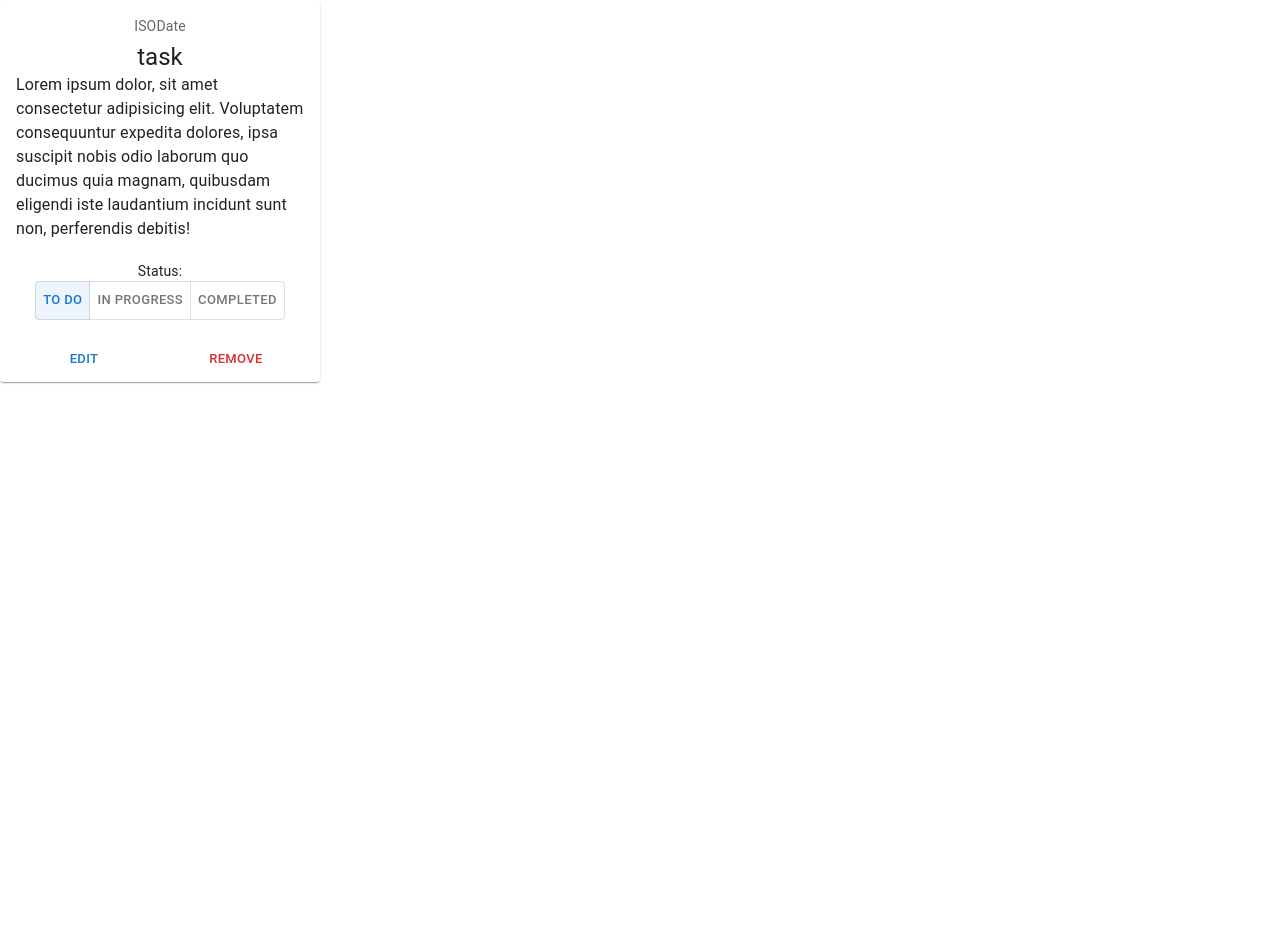
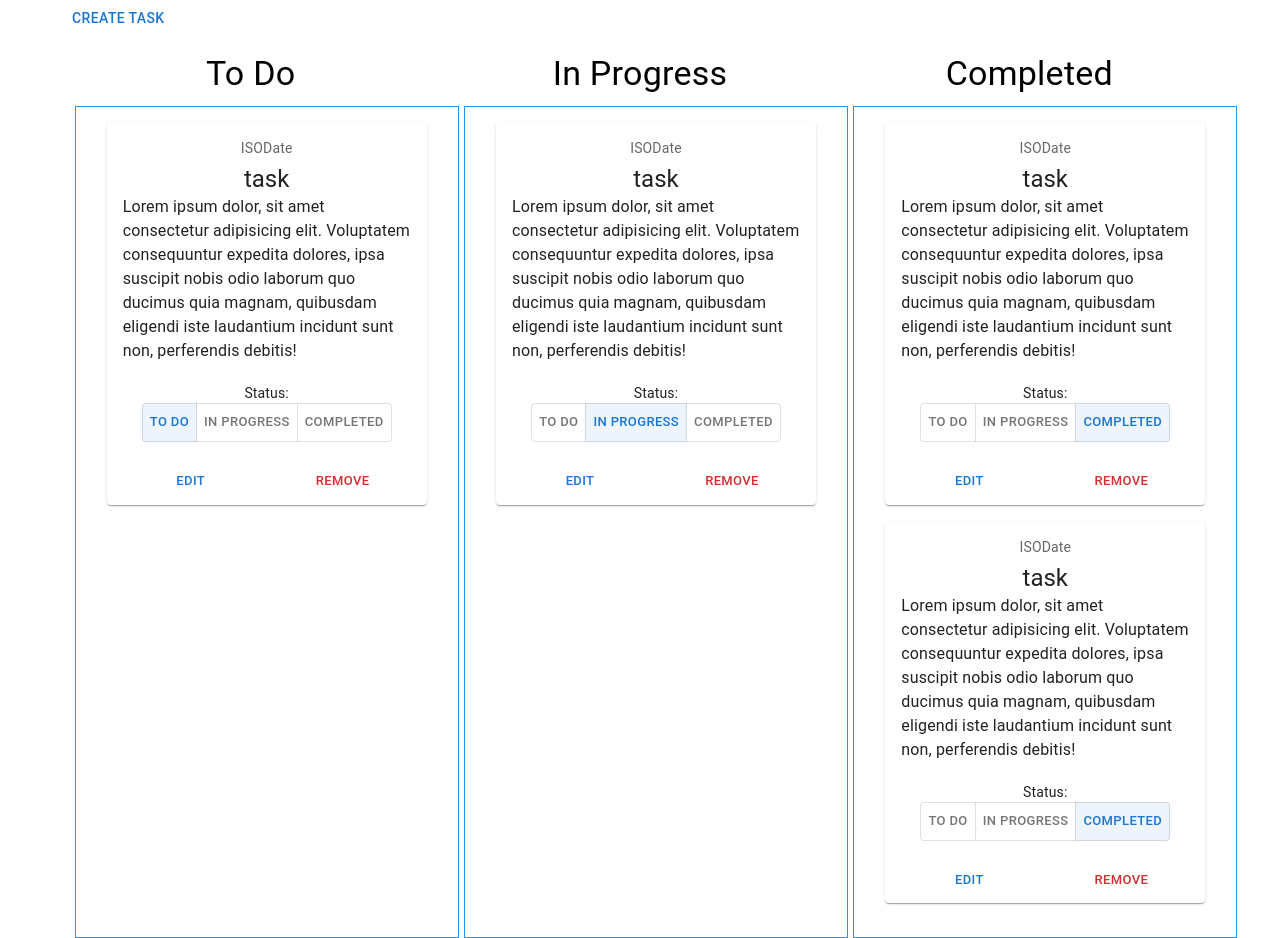
Before and after one commit to DefK1lla/mrui-t, a React (Create React App) app: page / in a window 1280 px wide. Before the commit the page ends 800 px from the top, so only its background shows below. Built offline with nearby package versions, Linux system fonts and the light colour scheme.

Commit message:
feat: add Tasks page

```diff
--- a/src/App.tsx
+++ b/src/App.tsx
@@ -1,26 +1,10 @@
-import { Task } from 'components'
-
 import './App.css'
-import { ITask } from './types/task'
-
-const taskMock: ITask = {
-  id: '1',
-  title: 'task',
-  description:
-    'Lorem ipsum dolor, sit amet consectetur adipisicing elit. Voluptatem consequuntur expedita dolores, ipsa suscipit nobis odio laborum quo ducimus quia magnam, quibusdam eligendi iste laudantium incidunt sunt non, perferendis debitis!',
-  date: 'ISODate',
-  status: 'todo',
-}
+import { Tasks } from './pages'
 
 const App: React.FC = () => {
   return (
     <div className='App'>
-      <Task
-        task={taskMock}
-        onRemove={console.log}
-        onEdit={console.log}
-        onStatusChange={console.log}
-      />
+      <Tasks />
     </div>
   )
 }
--- /dev/null
+++ b/src/pages/Tasks/Tasks.tsx
@@ -0,0 +1,120 @@
+import { Stack, Button, Container, Box, Typography } from '@mui/material'
+import type { FC } from 'react'
+
+import { Task } from 'components'
+import type { ITask } from '@/types/task'
+
+import s from './tasks.module.css'
+
+const tasksMock: ITask[] = [
+  {
+    id: '1',
+    title: 'task',
+    description:
+      'Lorem ipsum dolor, sit amet consectetur adipisicing elit. Voluptatem consequuntur expedita dolores, ipsa suscipit nobis odio laborum quo ducimus quia magnam, quibusdam eligendi iste laudantium incidunt sunt non, perferendis debitis!',
+    date: 'ISODate',
+    status: 'completed',
+  },
+  {
+    id: '2',
+    title: 'task',
+    description:
+      'Lorem ipsum dolor, sit amet consectetur adipisicing elit. Voluptatem consequuntur expedita dolores, ipsa suscipit nobis odio laborum quo ducimus quia magnam, quibusdam eligendi iste laudantium incidunt sunt non, perferendis debitis!',
+    date: 'ISODate',
+    status: 'inprogress',
+  },
+  {
+    id: '3',
+    title: 'task',
+    description:
+      'Lorem ipsum dolor, sit amet consectetur adipisicing elit. Voluptatem consequuntur expedita dolores, ipsa suscipit nobis odio laborum quo ducimus quia magnam, quibusdam eligendi iste laudantium incidunt sunt non, perferendis debitis!',
+    date: 'ISODate',
+    status: 'todo',
+  },
+  {
+    id: '4',
+    title: 'task',
+    description:
+      'Lorem ipsum dolor, sit amet consectetur adipisicing elit. Voluptatem consequuntur expedita dolores, ipsa suscipit nobis odio laborum quo ducimus quia magnam, quibusdam eligendi iste laudantium incidunt sunt non, perferendis debitis!',
+    date: 'ISODate',
+    status: 'completed',
+  },
+]
+
+export const Tasks: FC = () => {
+  return (
+    <Container>
+      <Stack
+        justifyContent='start'
+        alignItems='start'
+        spacing={2}
+        minWidth={'100%'}
+      >
+        <Button>Create task</Button>
+
+        <Stack
+          direction='row'
+          justifyContent='space-around'
+          alignItems='stretch'
+          spacing={2}
+          minWidth={'100%'}
+        >
+          <Box>
+            <Typography variant='h4' gutterBottom>
+              To Do
+            </Typography>
+            <Stack className={s.column} spacing={2} alignItems='center'>
+              {tasksMock
+                .filter(t => t.status === 'todo')
+                .map(t => (
+                  <Task
+                    key={t.id}
+                    task={t}
+                    onRemove={console.log}
+                    onEdit={console.log}
+                    onStatusChange={console.log}
+                  />
+                ))}
+            </Stack>
+          </Box>
+          <Box>
+            <Typography variant='h4' gutterBottom>
+              In Progress
+            </Typography>
+            <Stack className={s.column} spacing={2} alignItems='center'>
+              {tasksMock
+                .filter(t => t.status === 'inprogress')
+                .map(t => (
+                  <Task
+                    key={t.id}
+                    task={t}
+                    onRemove={console.log}
+                    onEdit={console.log}
+                    onStatusChange={console.log}
+                  />
+                ))}
+            </Stack>
+          </Box>
+          <Box>
+            <Typography variant='h4' gutterBottom>
+              Completed
+            </Typography>
+            <Stack className={s.column} spacing={2} alignItems='center'>
+              {tasksMock
+                .filter(t => t.status === 'completed')
+                .map(t => (
+                  <Task
+                    key={t.id}
+                    task={t}
+                    onRemove={console.log}
+                    onEdit={console.log}
+                    onStatusChange={console.log}
+                  />
+                ))}
+            </Stack>
+          </Box>
+        </Stack>
+      </Stack>
+    </Container>
+  )
+}
--- /dev/null
+++ b/src/pages/Tasks/tasks.module.css
@@ -0,0 +1,6 @@
+.column {
+  padding: 15px;
+  border: 1px solid #2196f3;
+  width: 100%;
+  min-height: 100vh;
+}
--- /dev/null
+++ b/src/pages/index.ts
@@ -0,0 +1,3 @@
+import { Tasks } from './Tasks/Tasks'
+
+export { Tasks }
```
